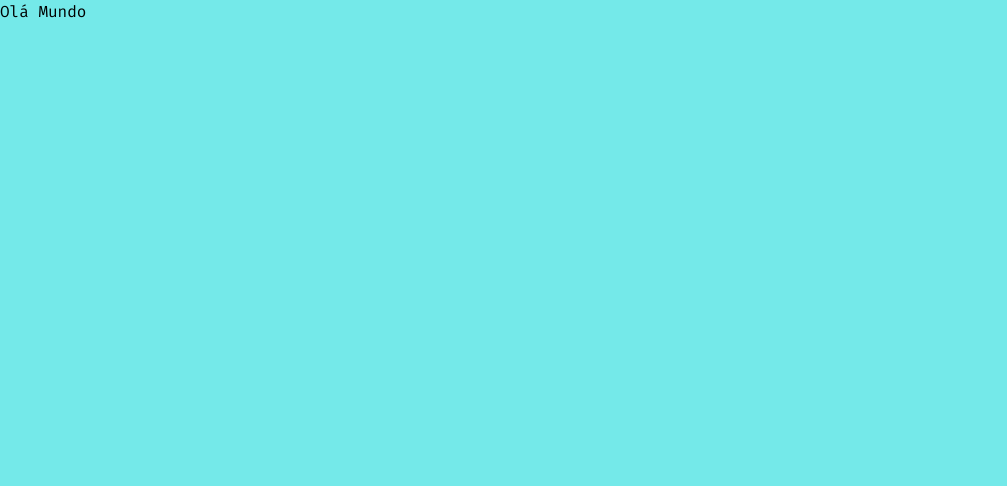
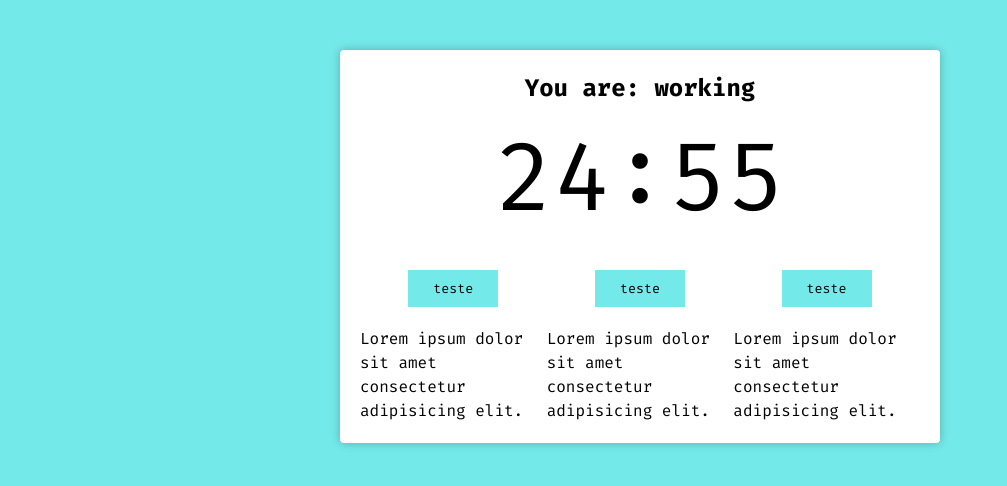
Before and after one commit to murilonicemento/pomodoro, a React (Create React App) app: page / in a window 1280 px wide. Shown: the top 486 px of the page, without its empty margins (0-1007 px from the left). Built offline with nearby package versions, Linux system fonts and the light colour scheme.

Commit message:
feat: inclusão do componente PomodoroTimer e suas props

```diff
--- a/src/App.tsx
+++ b/src/App.tsx
@@ -1,7 +1,16 @@
-import React from "react";
+import { PomodoroTimer } from "./components/PomodoroTimer";
 
-function App() {
-  return <div className="App">Olá Mundo</div>;
+function App(): JSX.Element {
+  return (
+    <div className="container">
+      <PomodoroTimer
+        defaultPomodoroTime={1500}
+        shortRestTime={300}
+        longRestTime={900}
+        cycles={4}
+      />
+    </div>
+  );
 }
 
 export default App;
```
